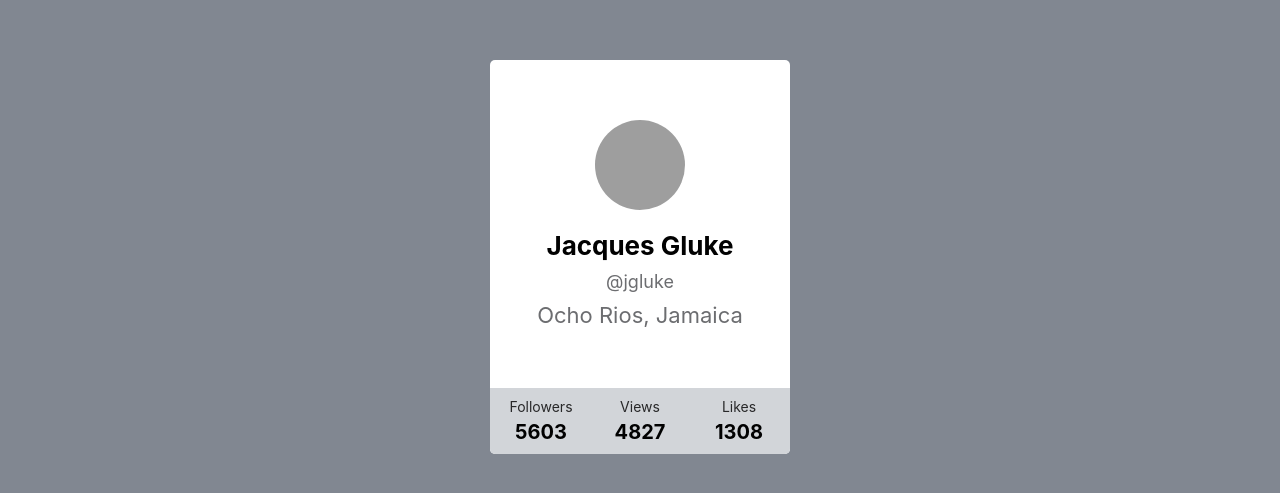
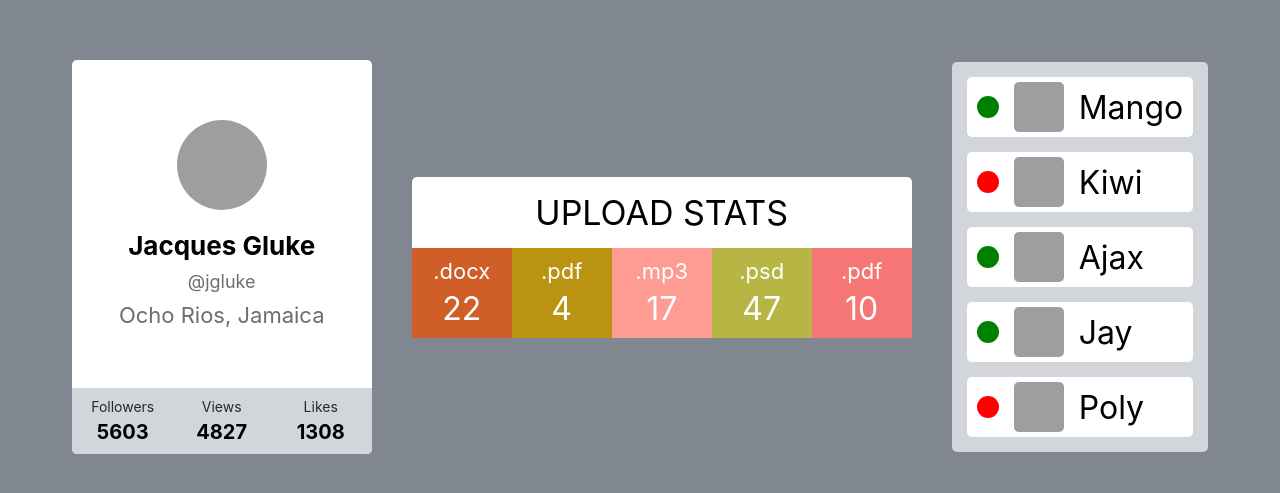
Before and after one commit to campot05/goit-react-hw-01-components, a React (Create React App) app: page / in a window 1280 px wide. Shown: the part 143-636 px from the top of the page. Built offline with nearby package versions, Linux system fonts and the light colour scheme; grey boxes are pictures that could not be loaded.

Commit message:
uptade task 3

```diff
--- a/src/components/App.jsx
+++ b/src/components/App.jsx
@@ -1,9 +1,9 @@
-import { Profile } from './Profile1/Profile';
-// import { FriendList } from './FriendList/FliendList';
-// import { Statistics } from './Statistics/Statistics';
+import { Profile } from './Profile';
+import { FriendList } from './FriendList/FliendList';
+import { Statistics } from './Statistics/Statistics';
 import user from '../user';
-// import data from '../data';
-// import friends from '../friends';
+import data from '../data';
+import friends from '../friends';
 
 export const App = () => {
   return (
@@ -24,8 +24,8 @@ export const App = () => {
         avatar={user.avatar}
         stats={user.stats}
       />
-      {/* <Statistics stats={data} title="Upload stats" />
-      <FriendList friends={friends} /> */}
+      <Statistics stats={data} title="Upload stats" />
+      <FriendList friends={friends} />
     </div>
   );
 };
--- /dev/null
+++ b/src/components/FriendList/index.jsx
@@ -0,0 +1 @@
+export * from './FliendList';
--- a/src/components/Profile1/Profile.jsx
+++ b/src/components/Profile/Profile.jsx
@@ -1,6 +1,6 @@
 import PropTypes from 'prop-types'; // ES6
 
-import css from 'components/Profile1/Profile.module.css';
+import css from 'components/Profile/Profile.module.css';
 
 export const Profile = ({ username, tag, location, avatar, stats }) => {
   return (
--- /dev/null
+++ b/src/components/Profile/index.jsx
@@ -0,0 +1 @@
+export * from './Profile';
--- /dev/null
+++ b/src/components/Statistics/index.jsx
@@ -0,0 +1 @@
+export * from './Statistics';
```
Also changed, not shown: src/components/Profile/Profile.module.css (renamed from src/components/Profile1/Profile.module.css), src/components/Statistics/Statistics.jsx (renamed from src/components/Statistics1/Statistics.jsx), src/components/Statistics/Statistics.module.css (renamed from src/components/Statistics1/Statistics.module.css).
